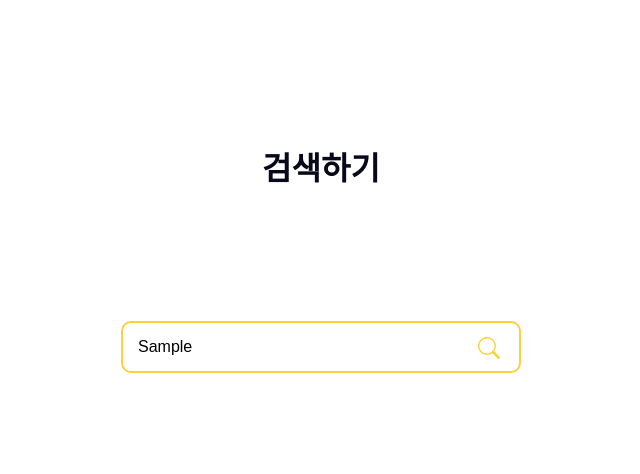
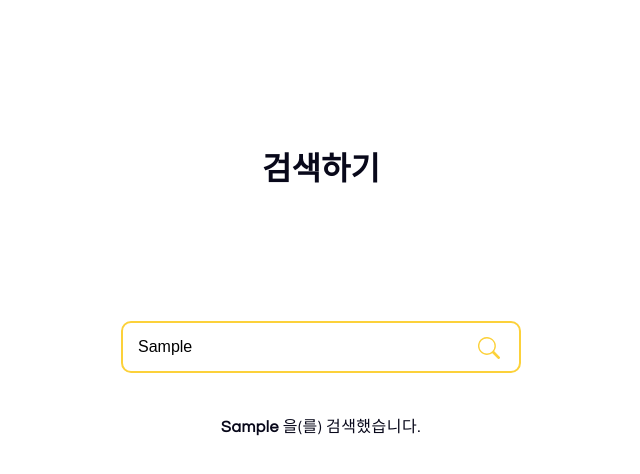
Before and after one commit to 11210111/practice, a React (Create React App) app: page / in a window 1280 px wide. Both pictures are taken after typing "Sample" into the empty fields and a click on the button 808 px from the left and 351 px from the top of the page. Shown: the top 474 px of the page, without its empty margins (319-959 px from the left). Built offline with nearby package versions, Linux system fonts and the light colour scheme; the HTML template or start-up script is replaced by a standard one.

Commit message:
feat 검색 결과 구현

```diff
--- a/src/components/Result.tsx
+++ b/src/components/Result.tsx
@@ -1,9 +1,14 @@
 import React from 'react';
 
-const Result: React.FC = () => {
+type Props = {
+  keyword: string;
+};
+const Result: React.FC<Props> = ({ keyword }) => {
   return (
     <div className='result'>
-      <p>''를 검색했습니다.</p>
+      <p className='result-text'>
+        <b>{keyword} </b>을(를) 검색했습니다.
+      </p>
     </div>
   );
 };
--- a/src/components/Search.tsx
+++ b/src/components/Search.tsx
@@ -1,6 +1,7 @@
 import React, { useState } from 'react';
 import SearchInput from './SearchInput';
 import SearchList from './SearchList';
+import Result from './Result';
 
 export interface searchKeyword {
   id: number;
@@ -22,6 +23,7 @@ const Search: React.FC = () => {
         setKeywords([{ id: Date.now(), keyword }, ...keywords]);
       }
     }
+    setIsOpen(false);
   };
 
   const handleRemoveKeyword = (id: number) => {
@@ -48,6 +50,9 @@ const Search: React.FC = () => {
           onRemoveAll={handleRemoveAll}
         />
       )}
+      {!isOpen && !!keywords.length ? (
+        <Result keyword={keywords[0].keyword} />
+      ) : null}
     </article>
   );
 };
--- a/src/components/SearchInput.tsx
+++ b/src/components/SearchInput.tsx
@@ -27,7 +27,12 @@ const SearchInput: React.FC<Props> = ({
   }, []);
 
   return (
-    <form className='search-form' onSubmit={(e) => onAddKeyword(e)}>
+    <form
+      className='search-form'
+      onSubmit={(e) => {
+        onAddKeyword(e);
+        inputRef.current?.blur();
+      }}>
       <input
         type='text'
         className={`search-input ${isOpen && `is-open`}`}
--- a/src/components/styles.css
+++ b/src/components/styles.css
@@ -89,3 +89,13 @@
   display: flex;
   justify-content: space-between;
 }
+
+/* result */
+.result {
+  margin-top: 40px;
+}
+
+.result-text {
+  letter-spacing: 0.03em;
+  text-align: center;
+}
```
